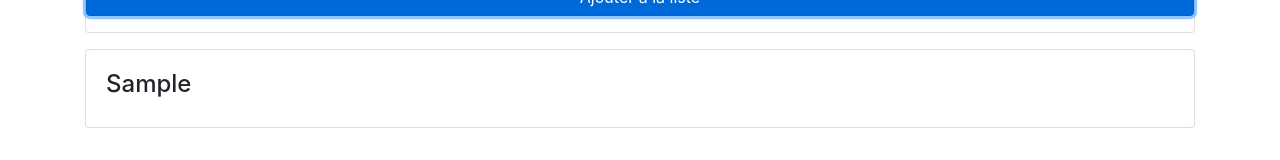
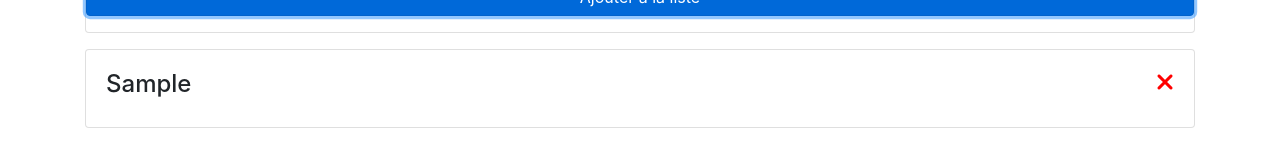
Before and after one commit to Ismail-ElAyadi/ToDoListInReact, a React (Create React App) app: page / in a window 1280 px wide. Both pictures are taken after typing "Sample" into the empty fields and a click on the button "Ajouter à la liste". Shown: the part 168-328 px from the top of the page. Built offline with nearby package versions, Linux system fonts and the light colour scheme.

Commit message:
correction CDN FntAwsm

```diff
--- a/public/index.html
+++ b/public/index.html
@@ -9,9 +9,8 @@
       name="description"
       content="Web site created using create-react-app"
     />
-    <link href="https://stackpath.bootstrapcdn.com/font-awesome/4.7.0/css/font-awesome.min.css" rel="stylesheet" integrity="sha384-wvfXpqpZZVQGK6TAh5PVlGOfQNHSoD2xbE+QkPxCAFlNEevoEH3Sl0sibVcOQVnN" crossorigin="anonymous">
     <link rel="apple-touch-icon" href="%PUBLIC_URL%/logo192.png" />
-
+    <script src="https://kit.fontawesome.com/5af9ed1c5b.js" crossorigin="anonymous"></script>
     <link rel="manifest" href="%PUBLIC_URL%/manifest.json" />
 
     <title>ToDoList</title>
--- a/src/Todo.js
+++ b/src/Todo.js
@@ -34,7 +34,7 @@ export default class Todo extends Component {
                 <div className='card mb-3' key={index}>
                     <div className='card-body'>
                         <h4>{item.element}
-                        <i className='fas fat-times' style={{
+                        <i className='fas fa-times' style={{
                             color:'red',float:'right',cursor:'pointer'
                         }}>
 
```
